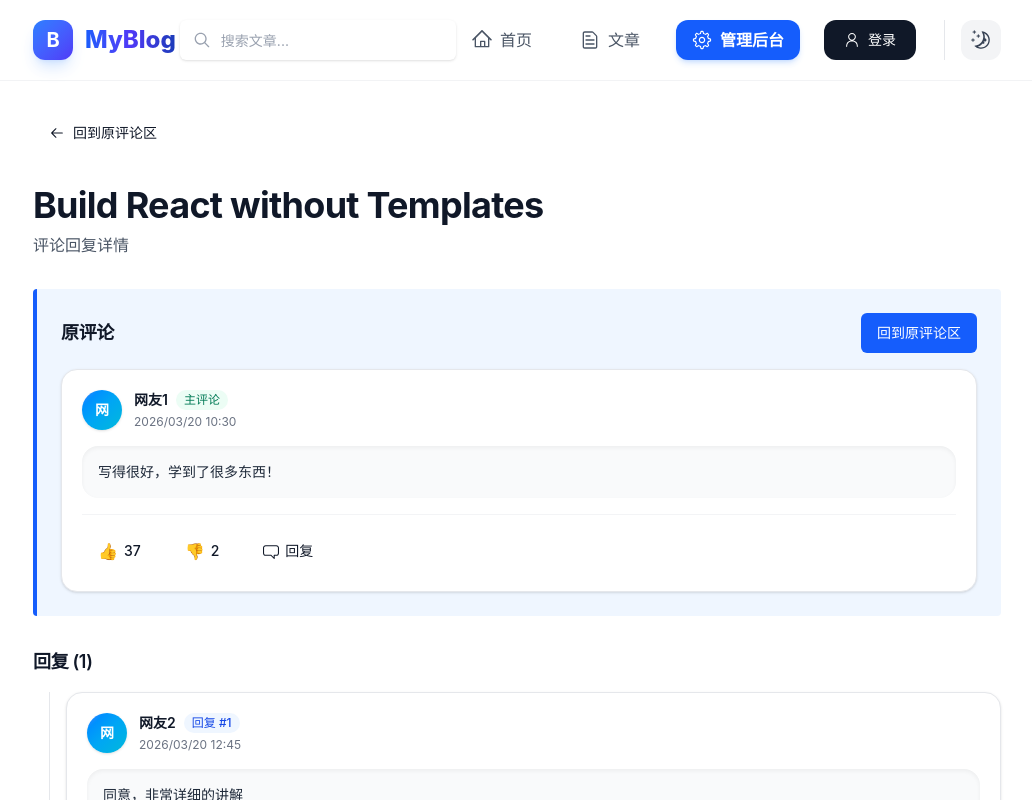
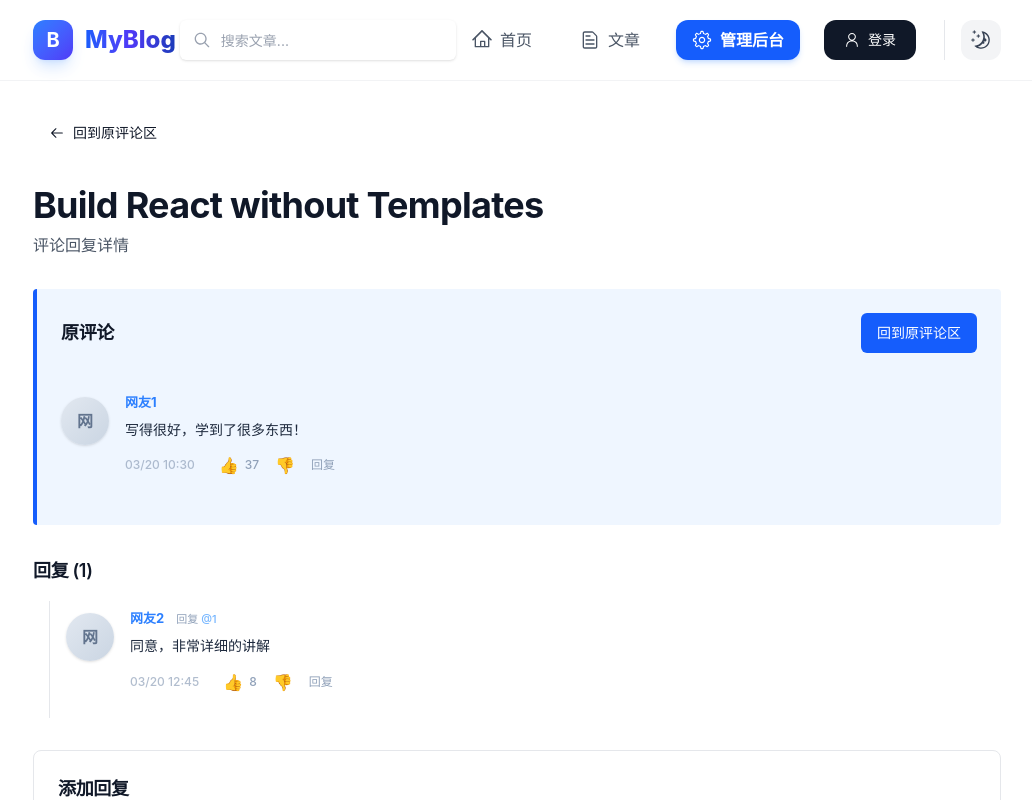
Before and after one commit to BqLee-AI/blog-FE, a React (Vite) app: page /article/1/comment/1/replies in a window 1280 px wide. Shown: the top 800 px of the page, without its empty margins (123-1155 px from the left). Built offline with nearby package versions, Linux system fonts and the light colour scheme; no server answers.

Commit message:
style: 重构评论卡片，采用 B 站经典的左头像+右内容布局

```diff
--- a/src/features/comments/components/CommentCard.tsx
+++ b/src/features/comments/components/CommentCard.tsx
@@ -35,187 +35,104 @@ export const CommentCard: React.FC<CommentCardProps> = ({
   const [isDisliking, setIsDisliking] = useState(false);
   const [showDeleteConfirm, setShowDeleteConfirm] = useState(false);
   const [isDeleting, setIsDeleting] = useState(false);
+
   const currentReaction = comment.currentReaction ?? null;
   const displayName = comment.author || '匿名用户';
   const avatarLabel = displayName.trim().charAt(0).toUpperCase() || 'U';
 
   const createdAt = new Date(comment.createdAt).toLocaleDateString('zh-CN', {
-    year: 'numeric',
     month: '2-digit',
     day: '2-digit',
     hour: '2-digit',
     minute: '2-digit',
   });
 
-  const handleLike = async () => {
-    if (isLiking || !onLike) return;
-    setIsLiking(true);
-    try {
-      await onLike(postId, comment.id);
-    } finally {
-      setIsLiking(false);
-    }
-  };
-
-  const handleDislike = async () => {
-    if (isDisliking || !onDislike) return;
-    setIsDisliking(true);
-    try {
-      await onDislike(postId, comment.id);
-    } finally {
-      setIsDisliking(false);
-    }
-  };
-
-  const handleDelete = async () => {
-    if (isDeleting || !onDelete) return;
-    setIsDeleting(true);
-    try {
-      await onDelete(comment.id);
-    } catch (err) {
-      console.error('Failed to delete comment:', err);
-    } finally {
-      setIsDeleting(false);
-    }
-  };
-
   return (
-    <div className="group rounded-2xl border border-gray-200 bg-white p-5 shadow-sm transition-all duration-300 hover:-translate-y-0.5 hover:border-blue-200 hover:shadow-md dark:border-gray-700 dark:bg-gray-800/90 dark:hover:border-blue-800/60">
-      {/* 评论头部 */}
-      <div className="mb-4 flex items-start gap-3">
-        <div className="flex h-10 w-10 shrink-0 items-center justify-center rounded-full bg-gradient-to-br from-blue-500 via-sky-500 to-cyan-500 text-sm font-bold text-white shadow-sm">
+    <div className="group relative flex gap-4 py-6 first:pt-2">
+      {/* 左侧头像 */}
+      <div className="shrink-0 pt-1">
+        <div className="flex h-12 w-12 items-center justify-center rounded-full bg-gradient-to-br from-slate-200 to-slate-300 dark:from-slate-700 dark:to-slate-800 text-base font-black text-slate-500 dark:text-slate-400 shadow-sm transition-transform group-hover:rotate-12">
           {avatarLabel}
         </div>
+      </div>
 
-        <div className="min-w-0 flex-1">
-          <div className="flex flex-wrap items-center gap-2">
-            <p className="truncate font-semibold text-gray-900 dark:text-white text-sm">
+      {/* 右侧内容区域 */}
+      <div className="flex-1 min-w-0">
+        <div className="flex items-center gap-3 mb-1.5">
+          <span className="font-bold text-[13px] text-blue-500 dark:text-blue-400 hover:text-blue-600 transition-colors cursor-pointer">
             {displayName}
-            </p>
-            {comment.replyTo ? (
-              <span className="inline-flex items-center rounded-full bg-blue-50 px-2 py-0.5 text-xs font-medium text-blue-700 dark:bg-blue-900/30 dark:text-blue-300">
-                回复 #{comment.replyTo}
           </span>
-            ) : (
-              <span className="inline-flex items-center rounded-full bg-emerald-50 px-2 py-0.5 text-xs font-medium text-emerald-700 dark:bg-emerald-900/30 dark:text-emerald-300">
-                主评论
+          {comment.replyTo && (
+            <span className="text-[11px] text-slate-400 dark:text-slate-500 font-medium">
+              回复 <span className="text-blue-400/80">@{comment.replyTo}</span>
             </span>
           )}
         </div>
-          <p className="mt-1 text-xs text-gray-500 dark:text-gray-400">
-            {createdAt}
-          </p>
+
+        <div className="text-[14px] leading-relaxed text-slate-800 dark:text-slate-200 mb-3 whitespace-pre-wrap break-words">
+          {comment.content}
         </div>
 
-        {/* 删除按钮 */}
-        {isAdmin && (
-          <div className="shrink-0">
-            {showDeleteConfirm ? (
-              <div className="flex gap-2 rounded-full bg-gray-50 p-1 dark:bg-gray-700/70">
-                <Button
-                  type="button"
-                  onClick={handleDelete}
-                  disabled={isDeleting}
-                  className="h-8 rounded-full bg-red-500 px-3 text-xs font-medium text-white hover:bg-red-600 disabled:cursor-not-allowed disabled:bg-gray-400"
+        {/* 底部操作行 - B站经典三键客 */}
+        <div className="flex items-center gap-6 text-[12px] text-slate-400 dark:text-slate-500 font-medium">
+          <span className="text-slate-400/70">{createdAt}</span>
+
+          <div className="flex items-center gap-4">
+            <button
+              onClick={() => !isLiking && onLike?.(postId, comment.id)}
+              className={cn(
+                "flex items-center gap-1.5 transition-colors hover:text-blue-500",
+                currentReaction === 'like' && "text-blue-500"
+              )}
             >
-                  确定
-                </Button>
-                <Button
-                  type="button"
-                  onClick={() => setShowDeleteConfirm(false)}
-                  disabled={isDeleting}
-                  variant="outline"
-                  className="h-8 rounded-full px-3 text-xs font-medium"
+              <span className="text-base">👍</span>
+              <span className={comment.likes > 0 ? "" : "hidden"}>{comment.likes}</span>
+            </button>
+
+            <button
+              onClick={() => !isDisliking && onDislike?.(postId, comment.id)}
+              className={cn(
+                "flex items-center gap-1.5 transition-colors hover:text-red-500",
+                currentReaction === 'dislike' && "text-red-500"
+              )}
             >
-                  取消
-                </Button>
-              </div>
-            ) : (
-              <Button
-                type="button"
+              <span className="text-base">👎</span>
+            </button>
+
+            <button
+              onClick={() => onReply?.(comment)}
+              className="hover:text-blue-500 transition-colors"
+            >
+              回复
+            </button>
+
+            {!comment.replyTo && replyCount > 0 && onViewReplies && (
+              <button
+                onClick={() => onViewReplies(comment)}
+                className="text-blue-500/80 hover:text-blue-500 transition-colors bg-blue-50 dark:bg-blue-900/20 px-2 py-0.5 rounded-md"
+              >
+                查看 {replyCount} 条回复
+              </button>
+            )}
+
+            {isAdmin && !showDeleteConfirm && (
+              <button
                 onClick={() => setShowDeleteConfirm(true)}
-                variant="ghost"
-                className="rounded-full p-2 text-gray-500 hover:bg-red-50 hover:text-red-500 dark:hover:bg-red-900/20"
-                title="删除评论"
+                className="opacity-0 group-hover:opacity-100 transition-opacity hover:text-red-500 ml-2"
               >
-                <TrashIcon className="w-4 h-4" />
-              </Button>
+                删除
+              </button>
             )}
           </div>
-        )}
         </div>
 
-      {/* 评论内容 */}
-      <div className="mb-4 rounded-2xl bg-gray-50 px-4 py-3 text-sm leading-7 text-gray-800 shadow-inner dark:bg-gray-900/70 dark:text-gray-200">
-        <p className="whitespace-pre-wrap break-words">{comment.content}</p>
+        {/* 删除确认提示 */}
+        {showDeleteConfirm && (
+          <div className="mt-3 flex items-center gap-3 animate-in fade-in slide-in-from-top-1">
+            <span className="text-xs text-red-500 font-bold">坚持删除该评论吗？</span>
+            <button onClick={() => { onDelete?.(comment.id); setIsDeleting(true); }} disabled={isDeleting} className="text-xs bg-red-500 text-white px-2.5 py-1 rounded-md hover:bg-red-600">确定</button>
+            <button onClick={() => setShowDeleteConfirm(false)} className="text-xs bg-slate-100 dark:bg-slate-800 px-2.5 py-1 rounded-md">取消</button>
           </div>
-
-      {/* 操作按钮 - 参考B站设计 */}
-      <div className="flex flex-wrap items-center gap-3 border-t border-gray-100 pt-4 dark:border-gray-700/80">
-        {/* 点赞 */}
-        <Button
-          type="button"
-          onClick={handleLike}
-          disabled={isLiking}
-          aria-pressed={currentReaction === 'like'}
-          variant="ghost"
-          className={cn(
-            'inline-flex items-center gap-1.5 rounded-full px-3 py-1.5 text-sm transition-all disabled:cursor-not-allowed disabled:opacity-50',
-            currentReaction === 'like'
-              ? 'bg-blue-50 text-blue-700 ring-1 ring-inset ring-blue-200 dark:bg-blue-900/30 dark:text-blue-300 dark:ring-blue-800'
-              : 'text-gray-600 hover:bg-blue-50 hover:text-blue-700 dark:text-gray-400 dark:hover:bg-blue-900/20 dark:hover:text-blue-300'
-          )}
-          title="点赞"
-        >
-          <span className={cn('text-base transition-transform', currentReaction === 'like' && 'scale-110')}>👍</span>
-          <span>{comment.likes}</span>
-        </Button>
-
-        {/* 踩 */}
-        <Button
-          type="button"
-          onClick={handleDislike}
-          disabled={isDisliking}
-          aria-pressed={currentReaction === 'dislike'}
-          variant="ghost"
-          className={cn(
-            'inline-flex items-center gap-1.5 rounded-full px-3 py-1.5 text-sm transition-all disabled:cursor-not-allowed disabled:opacity-50',
-            currentReaction === 'dislike'
-              ? 'bg-red-50 text-red-700 ring-1 ring-inset ring-red-200 dark:bg-red-900/30 dark:text-red-300 dark:ring-red-800'
-              : 'text-gray-600 hover:bg-red-50 hover:text-red-700 dark:text-gray-400 dark:hover:bg-red-900/20 dark:hover:text-red-300'
-          )}
-          title="踩"
-        >
-          <span className={cn('text-base transition-transform', currentReaction === 'dislike' && 'scale-110')}>👎</span>
-          <span>{comment.dislikes}</span>
-        </Button>
-
-        {/* 回复 */}
-        {onReply && (
-          <Button
-            type="button"
-            onClick={() => onReply(comment)}
-            variant="ghost"
-            className="inline-flex items-center gap-1.5 rounded-full px-3 py-1.5 text-sm text-gray-600 transition-colors hover:bg-gray-100 hover:text-blue-700 dark:text-gray-400 dark:hover:bg-gray-700 dark:hover:text-blue-300"
-            title="回复"
-          >
-            <ChatBubbleIcon className="w-4 h-4" />
-            <span>回复</span>
-          </Button>
-        )}
-
-        {/* 查看回复 */}
-        {!comment.replyTo && replyCount > 0 && onViewReplies && (
-          <Button
-            type="button"
-            onClick={() => onViewReplies(comment)}
-            variant="ghost"
-            className="inline-flex items-center gap-1.5 rounded-full bg-blue-50 px-3 py-1.5 text-sm font-medium text-blue-700 transition-colors hover:bg-blue-100 dark:bg-blue-900/20 dark:text-blue-300 dark:hover:bg-blue-900/35"
-            title="查看回复"
-          >
-            <ChatBubbleIcon className="w-4 h-4" />
-            <span>{replyCount} 条回复</span>
-          </Button>
         )}
       </div>
     </div>
```
Lines whose indentation alone changed are shown as unchanged.
